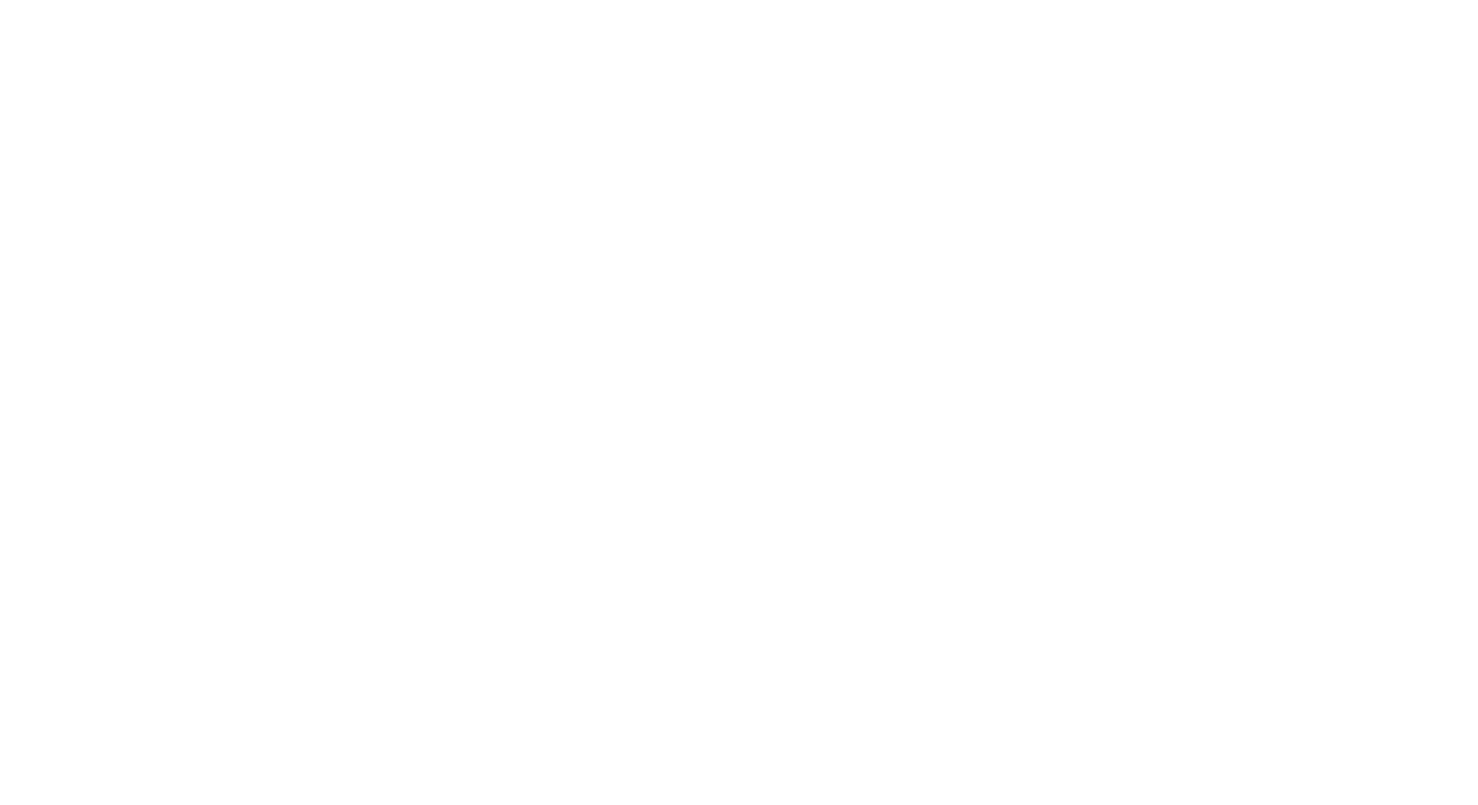
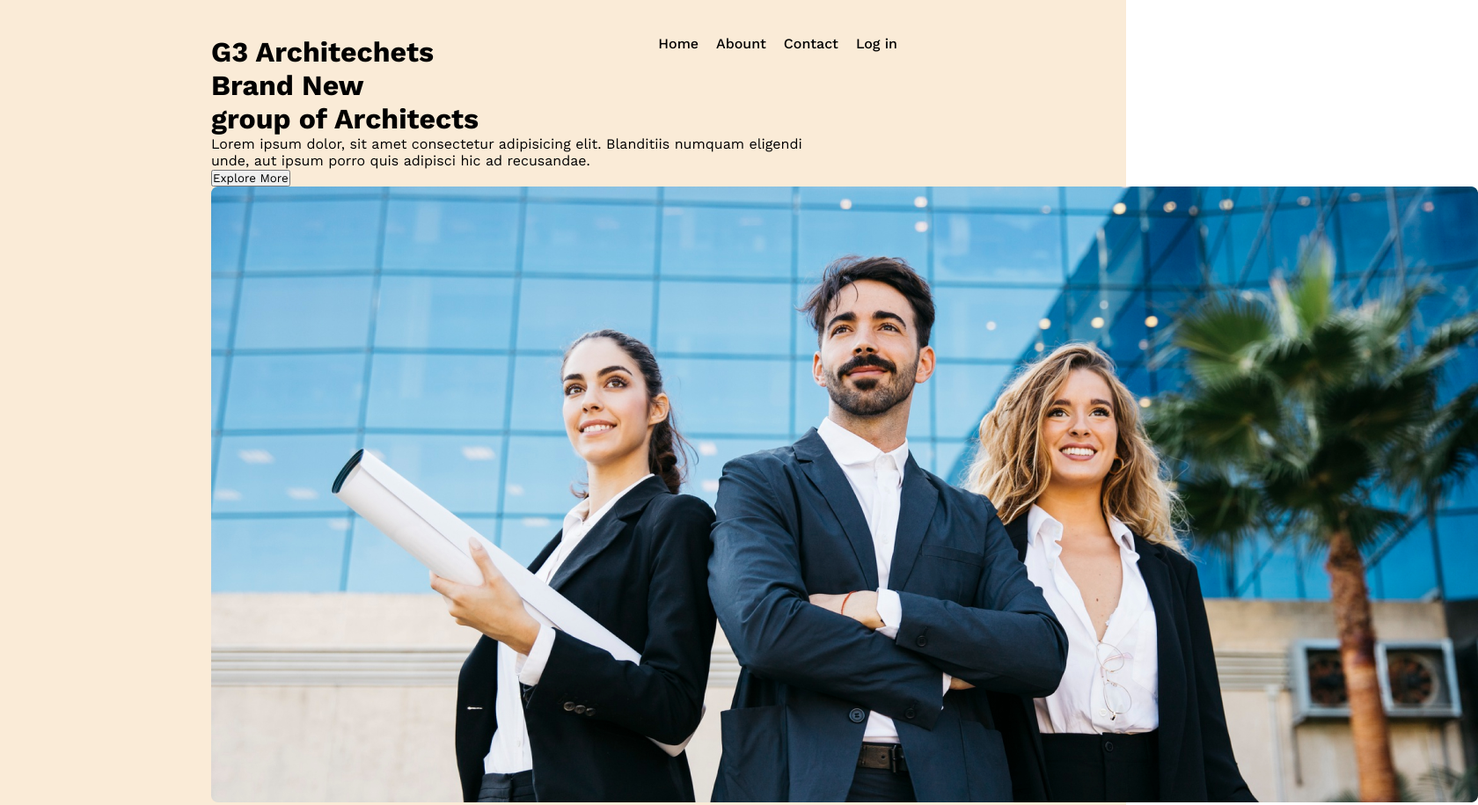
Before and after one commit to Habibsk7/g3-architech, a plain HTML site: page index.html in a window 1280 px wide. Shown: the top 915 px of the page at 88% size, 1680 px wide, since content can reach past the window. Before the commit the page ends 800 px from the top, so only its background shows below. Drawn offline with nearby package versions, Linux system fonts and the light colour scheme.

Commit message:
add html

```diff
--- a/index.html
+++ b/index.html
@@ -4,8 +4,38 @@
     <meta charset="UTF-8">
     <meta name="viewport" content="width=device-width, initial-scale=1.0">
     <title>G3 Architechet Website</title>
+    <link rel="preconnect" href="https://fonts.googleapis.com">
+    <link rel="preconnect" href="https://fonts.gstatic.com" crossorigin>
+    <link href="https://fonts.googleapis.com/css2?family=Work+Sans:ital,wght@0,100..900;1,100..900&display=swap" rel="stylesheet">
+    <link rel="stylesheet" href="style.css">
 </head>
 <body>
+    <header>
+        <nav>
+            <h3 class="logo">
+                G3 Architechets
 
+            </h3>
+            <ul>
+                <li><a href="#">Home</a></li>
+                <li><a href="#">Abount</a></li>
+                <li><a href="#">Contact</a></li>
+                <li><a href="#">Log in</a></li>
+            </ul>
+        </nav>
+        <div class="banner">
+            <h1>
+                Brand New <br>
+                group of Architects
+            </h1>
+            <p class="banner-description">
+                Lorem ipsum dolor, sit amet consectetur adipisicing elit. Blanditiis numquam eligendi <br> unde, aut ipsum porro quis adipisci hic ad recusandae.
+            </p>
+            <button class="btn-primary">
+                Explore More
+            </button>
+            <img src="./images/banner.png" alt="">
+        </div>
+    </header>
 </body>
 </html>
--- a/style.css
+++ b/style.css
@@ -0,0 +1,38 @@
+*{
+    margin: 0;
+    padding: 0;
+    box-sizing: border-box;
+    font-family: "Work Sans", sans-serif;
+
+}
+
+header{
+    background-color: antiquewhite;
+    padding: 40px 240px;
+
+}
+nav{
+    display: flex;
+    justify-content: space-between;
+}
+.logo{
+    font-size: 2rem;
+    font-weight: 700;
+    color: black;
+}
+
+nav> ul{
+    display: flex;
+
+}
+nav> ul> li{
+    list-style: none;
+    margin-right: 20px;
+}
+nav> ul> li> a{
+    text-decoration: none;
+    color: black;
+    font-weight: 500;
+    font-size: 1 rem;
+
+}
```
